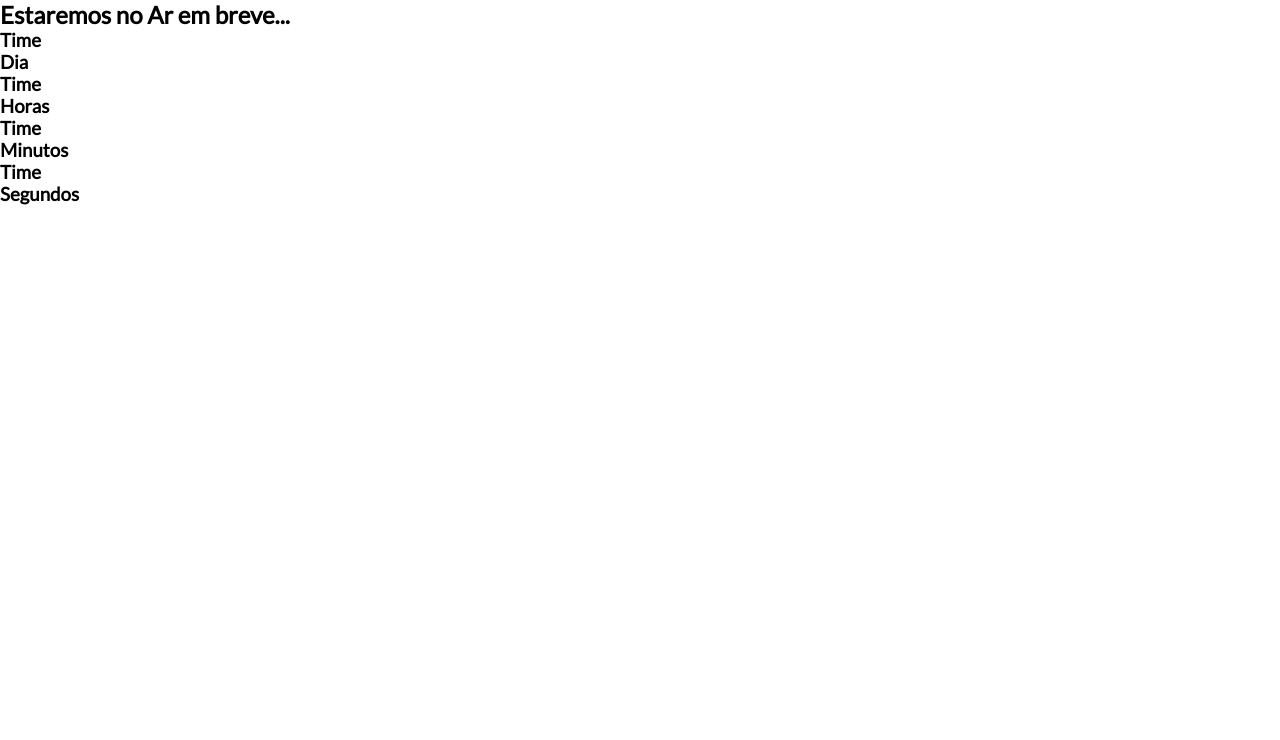
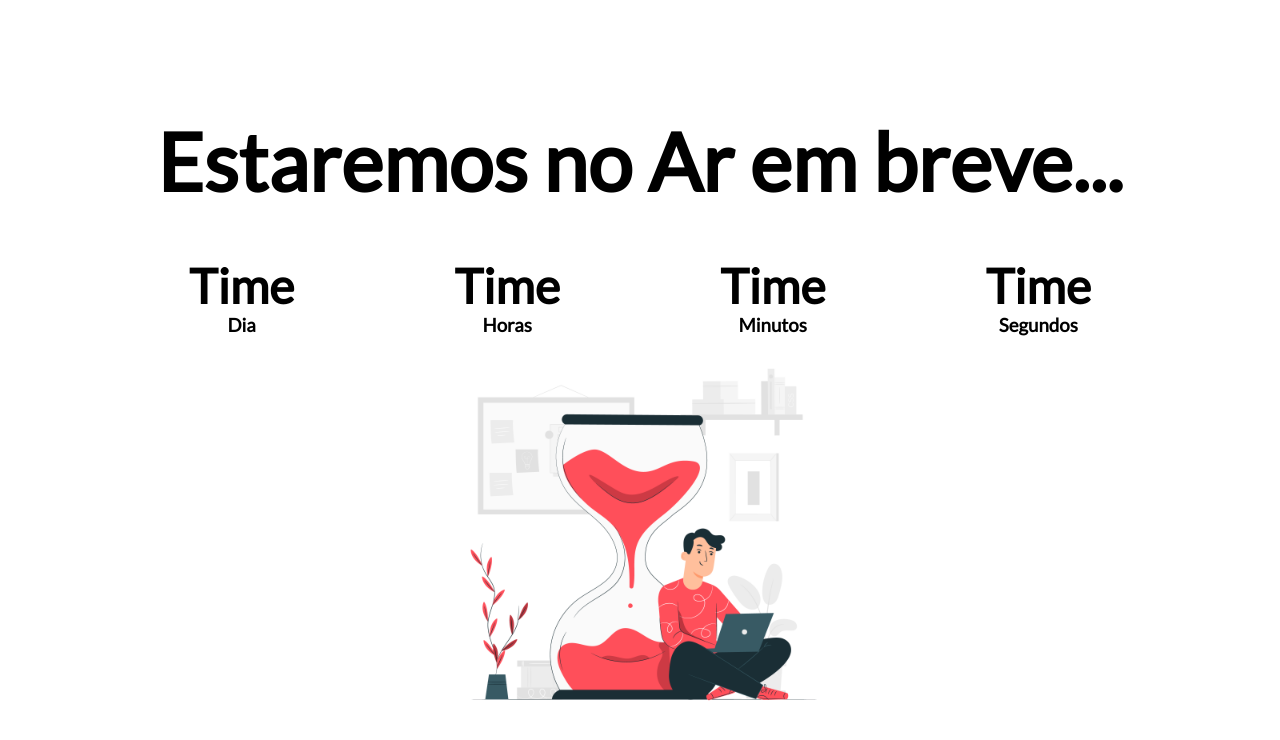
Before and after one commit to DeveloperJean/simple-javascript-countdown, a plain HTML site: page index.html in a window 1280 px wide. Drawn offline with Linux system fonts and the light colour scheme.

Commit message:
does not work...

```diff
--- a/app.js
+++ b/app.js
@@ -0,0 +1,23 @@
+const countdown = () => {
+    const countDate = new Date("September 17, 2021 00:00:00").getTime();
+    const now = new Date().getTime();
+    const gap = countDate - now;
+
+    const second = 10000;
+    const minute = second * 60;
+    const hour = minute * 60;
+    const day = hour * 24;
+
+    const textDay = Math.floor(gap / day);
+    const textHour = Math.floor((gap % day) / hour);
+    const textMinute = Math.floor((gap % hour) / minute);
+    const textSecond = Math.floor((gap % minute) / second);
+
+    document.querySelector(".day"),innerText = textDay;
+    document.querySelector(".hour"),innerText = textHour;
+    document.querySelector(".minute"),innerText = textMinute;
+    document.querySelector(".second"),innerText = textSecond;
+
+};
+
+setInterval(countdown, 1000);
--- a/index.html
+++ b/index.html
@@ -9,7 +9,7 @@
     <link rel="stylesheet" href="style.css">
 </head>
 <body>
-    <div class="coming-soon">
+    <section class="coming-soon">
         <div>
             <h2>Estaremos no Ar em breve...</h2>
             <div class="countdown">
@@ -31,7 +31,8 @@
                 </div>
             </div>
         </div>
-    </div>
+        <img class="waiting" src="simples-8.jpg" alt="">
+    </section>
 
     <script src="app.js"></script>
 </body>
--- a/style.css
+++ b/style.css
@@ -7,3 +7,31 @@
 body {
     font-family: "Lato", sans-serif;
 }
+
+h2 {
+    font-size: 5rem;
+    font-weight: bold;
+    padding: 3rem;
+}
+
+.coming-soon{
+    min-height: 100vh;
+    display: flex;
+    align-items: center;
+    flex-direction: column;
+    justify-content: center;
+}
+
+.countdown {
+    display: flex;
+    justify-content: space-around;
+    text-align: center;
+}
+
+.day,.hour,.minute,.second{
+    font-size: 3rem;
+}
+
+.waiting {
+    height: 50vh;
+}
```
